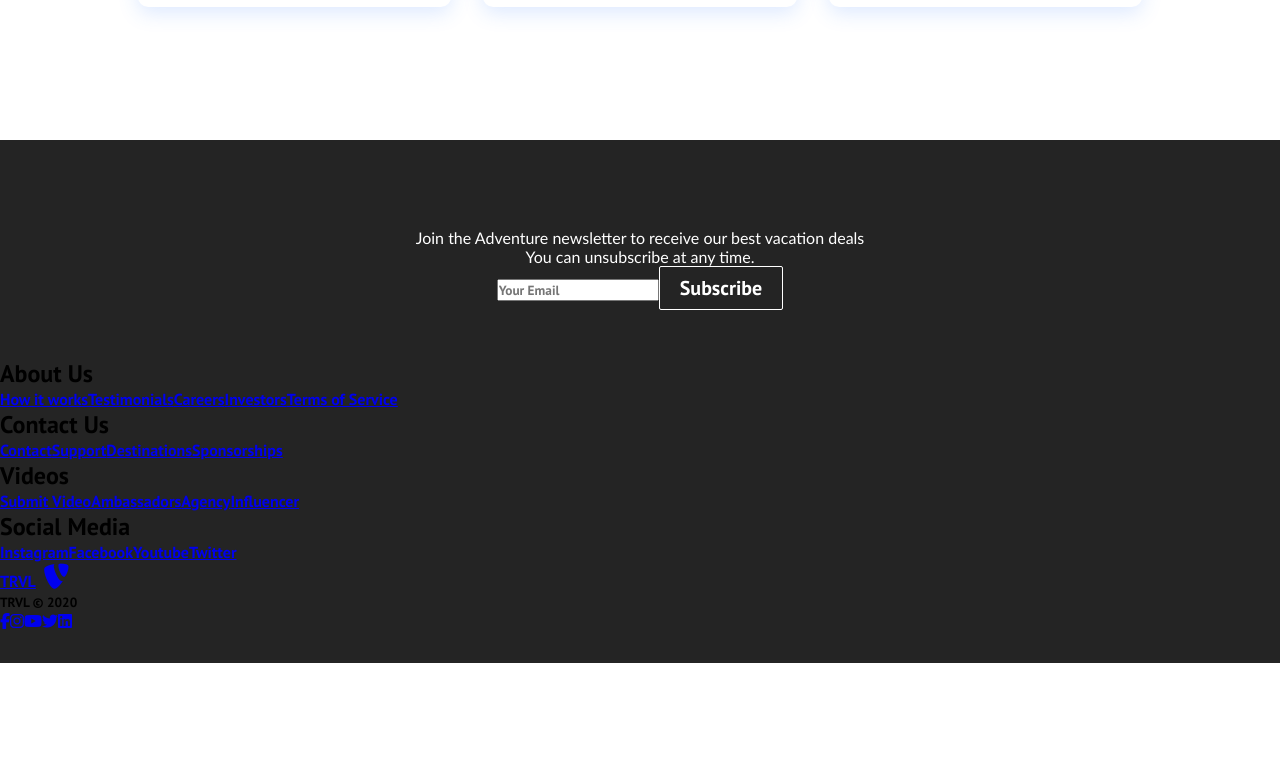
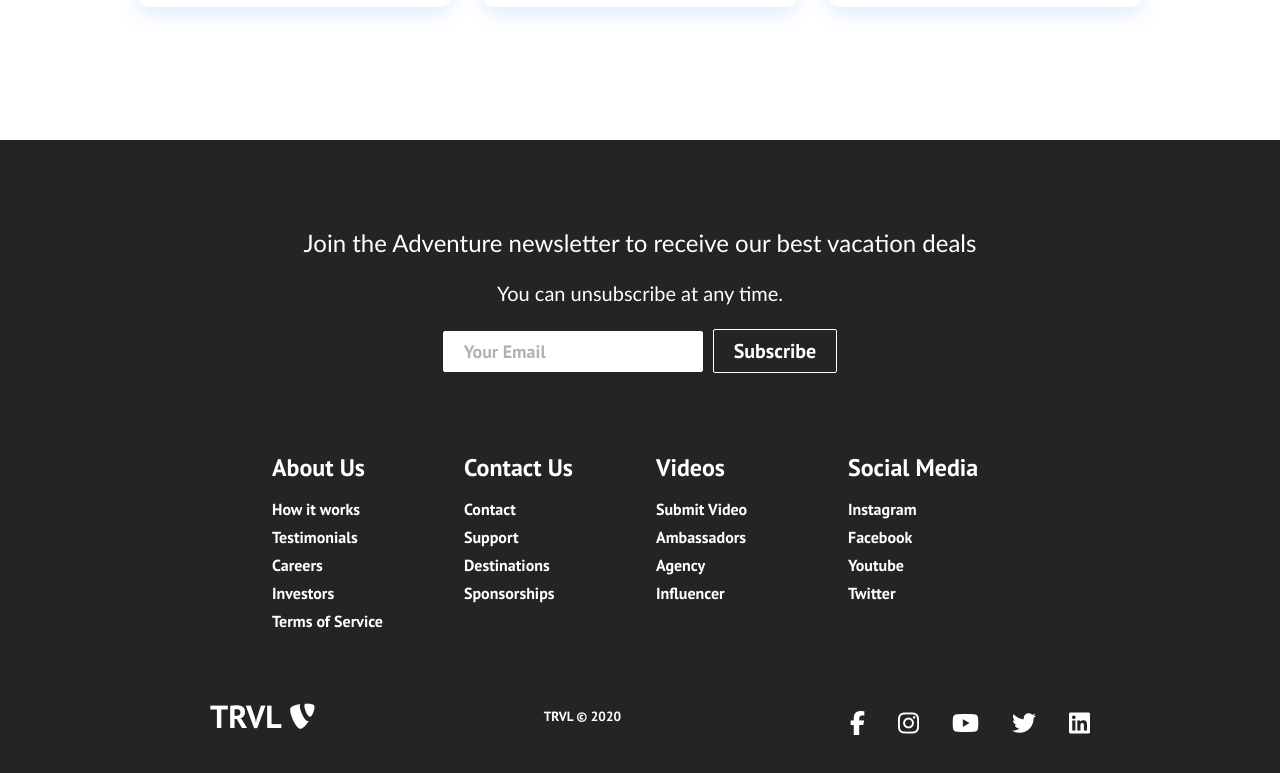
Before and after one commit to Saoa35/adventuries, a React (Create React App) app: page / in a window 1280 px wide. Shown: the part 1785-2558 px from the top of the page. Before the commit the page ends 2448 px from the top, so only its background shows below. Built offline with nearby package versions, Linux system fonts and the light colour scheme.

Commit message:
+ added styles to Footer

```diff
--- a/src/components/Footer.css
+++ b/src/components/Footer.css
@@ -4,7 +4,7 @@
   display: flex;
   flex-direction: column;
   justify-content: center;
-  align-self: center;
+  align-items: center;
 }
 
 .footer-subscription {
@@ -22,3 +22,137 @@
   font-family: "Trebuchet MS", "Lucida Sans Unicode", "Lucida Grande",
     "Lucida Sans", Arial, sans-serif;
 }
+
+.footer-subscription-heading {
+  margin-bottom: 24px;
+  font-size: 24px;
+}
+
+.footer-subscription-text {
+  margin-bottom: 24px;
+  font-size: 20px;
+}
+
+.footer-input {
+  padding: 8px 20px;
+  border-radius: 2px;
+  margin-right: 10px;
+  outline: none;
+  border: none;
+  font-size: 18px;
+  margin-bottom: 16px;
+  border: 1px solid #fff;
+}
+
+.footer-links {
+  width: 100%;
+  max-width: 1000px;
+  display: flex;
+  justify-content: center;
+}
+
+.footer-link-wrapper {
+  display: flex;
+}
+
+.footer-link-items {
+  display: flex;
+  flex-direction: column;
+  align-items: flex-start;
+  margin: 16px;
+  text-align: left;
+  width: 160px;
+  box-sizing: border-box;
+}
+
+.footer-link-items h2 {
+  margin-bottom: 16px;
+}
+
+.footer-link-items > h2 {
+  color: #fff;
+}
+
+.footer-link-items a {
+  color: #fff;
+  text-decoration: none;
+  margin-bottom: 8px;
+}
+
+.footer-link-items a:hover {
+  color: #e9e9e9;
+  transition: 0.3s ease-out;
+}
+
+.footer-email-form h2 {
+  margin-bottom: 32px;
+}
+
+.footer-input::placeholder {
+  color: #b1b1b1;
+}
+
+.social-icon-link {
+  color: #fff;
+  font-size: 24px;
+}
+
+.social-media {
+  max-width: 1000px;
+  width: 100%;
+}
+
+.social-media-wrap {
+  display: flex;
+  justify-content: space-between;
+  align-items: center;
+  width: 90%;
+  max-width: 1000px;
+  margin: 40px auto 0 auto;
+}
+
+.social-icons {
+  display: flex;
+  justify-content: space-between;
+  align-items: center;
+  width: 240px;
+}
+
+.social-logo {
+  color: #fff;
+  justify-self: start;
+  margin-left: 20px;
+  cursor: pointer;
+  text-decoration: none;
+  font-size: 2rem;
+  display: flex;
+  align-items: center;
+  margin-bottom: 16px;
+}
+
+.website-rights {
+  color: #fff;
+  margin-bottom: 16px;
+}
+
+@media screen and (max-width: 820px) {
+  .footer-links {
+    padding-top: 2rem;
+  }
+
+  .footer-input {
+    width: 100%;
+  }
+
+  .btn {
+    width: 100%;
+  }
+
+  .footer-link-wrapper {
+    flex-direction: column;
+  }
+
+  .social-media-wrap {
+    flex-direction: column;
+  }
+}
--- a/src/components/HeroSection.css
+++ b/src/components/HeroSection.css
@@ -7,7 +7,7 @@
 }
 
 .hero-container {
-  /* background: url("images/img-home.jpg") center center/cover no-repeat; */
+  /* background: url("/images/img-home.jpg") center center/cover no-repeat; */
   height: 100vh;
   display: flex;
   flex-direction: column;
@@ -20,7 +20,7 @@
 .hero-container > h1 {
   color: #fff;
   font-size: 100px;
-  /* margin-top: -100px; */
+  margin-top: -100px;
 }
 
 .hero-container > p {
```
